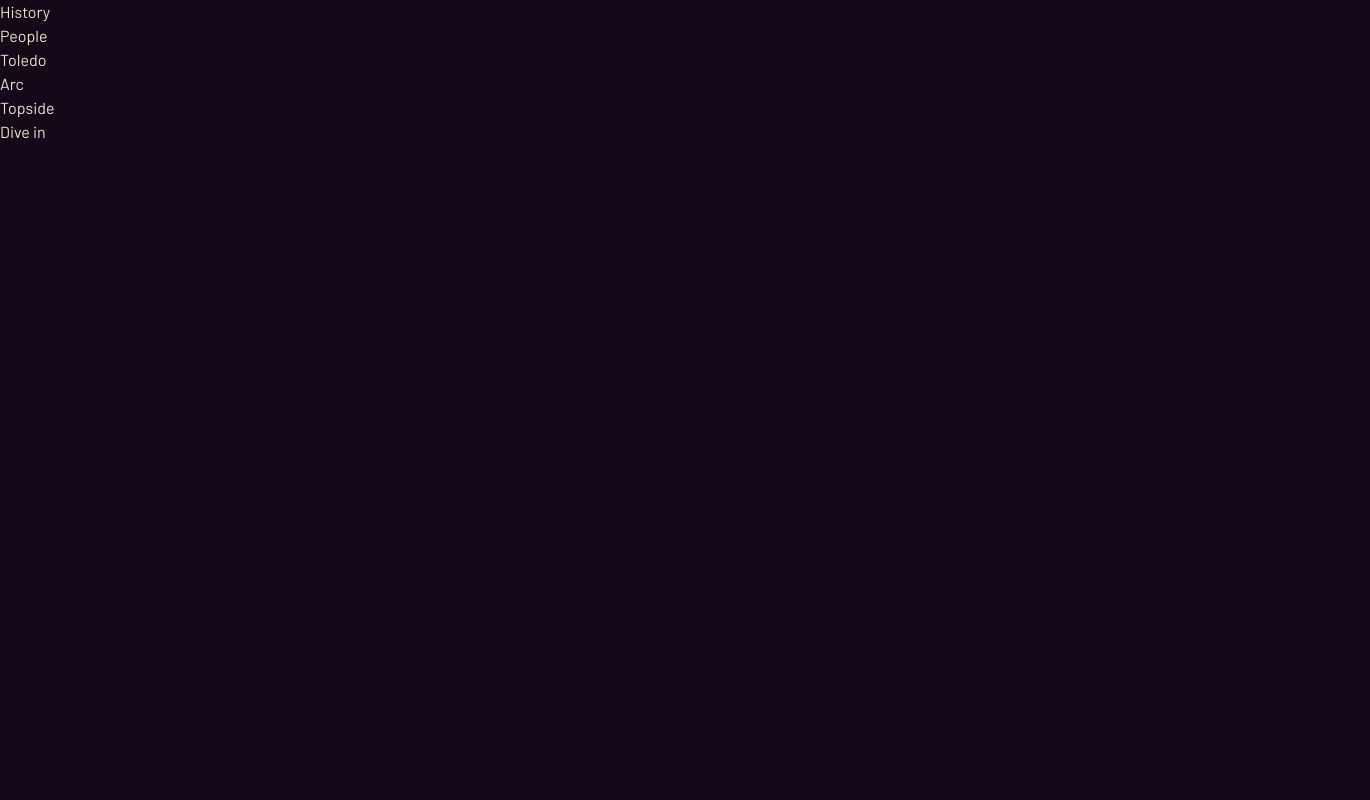
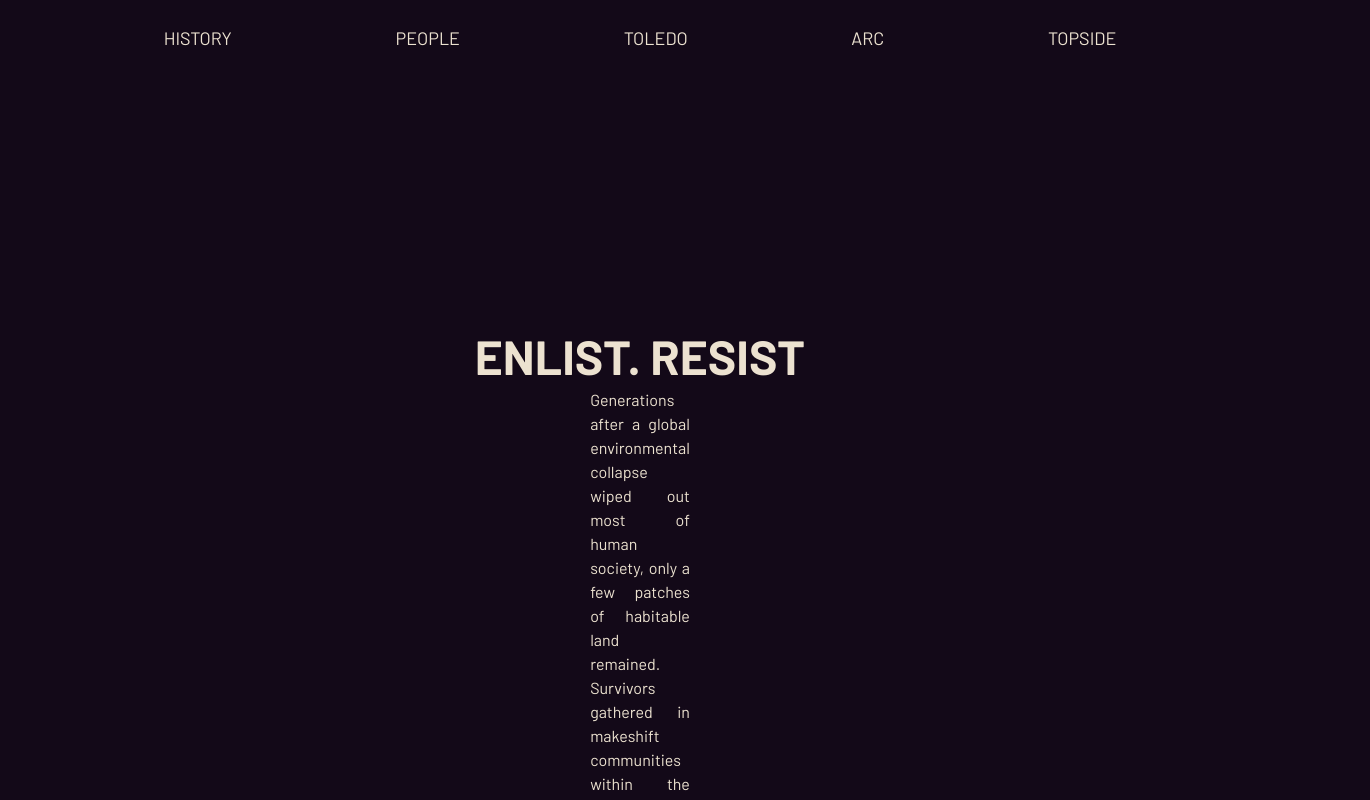
Before and after one commit to brendon-ly/arc-lore, a Next.js app: page / in a window 1280 px wide. Shown: the top 800 px of the page, 1370 px wide, since content can reach past the window. Built offline with nearby package versions, Linux system fonts and the light colour scheme.

Commit message:
Home page styling

```diff
--- a/app/page.tsx
+++ b/app/page.tsx
@@ -3,15 +3,28 @@
 export default function Home() {
   return (
     <main>
-    <div className="Categories">
+    <div className="relative">
+      <div className="isolate">
+        <div className="flex flex-row justify-evenly pt-6 uppercase text-lg">
           <h1>History</h1>
           <h1>People</h1>
           <h1>Toledo</h1>
           <h1>Arc</h1>
           <h1>Topside</h1>
         </div>
-    <div className="Welcome">
-        <p>Dive in</p>
+      </div>
+      <div className="flex flex-col items-center justify-center pt-70 ">
+          <p className="font-bold uppercase text-5xl">Enlist. Resist</p>
+          <div className="text-justify py-2 px-170 text-balance">
+            <p>Generations after a global environmental collapse wiped out most of human society, only a few patches of habitable land remained. Survivors gathered in makeshift communities within the remnants of old cities, as well as in countless small tribes.
+
+              Just as some degree of civilization returned, crude machines started falling from the skies. In the Rust Belt, after a decade of hard fighting, this First Wave of ARC is eventually held back—but not for long.
+
+              Within years, ARC returns with a vengeance. This time, survivors are forced underground, into the makeshift community of Speranza.<br></br>
+
+              <br></br>But survival is no easy task. Resources are limited, conflicts are endless, and competition for survival is fierce. True survival means risking the surface to recover supplies.</p>
+          </div>
+      </div>
     </div>
     </main>
   );
```
Lines whose indentation alone changed are shown as unchanged.
